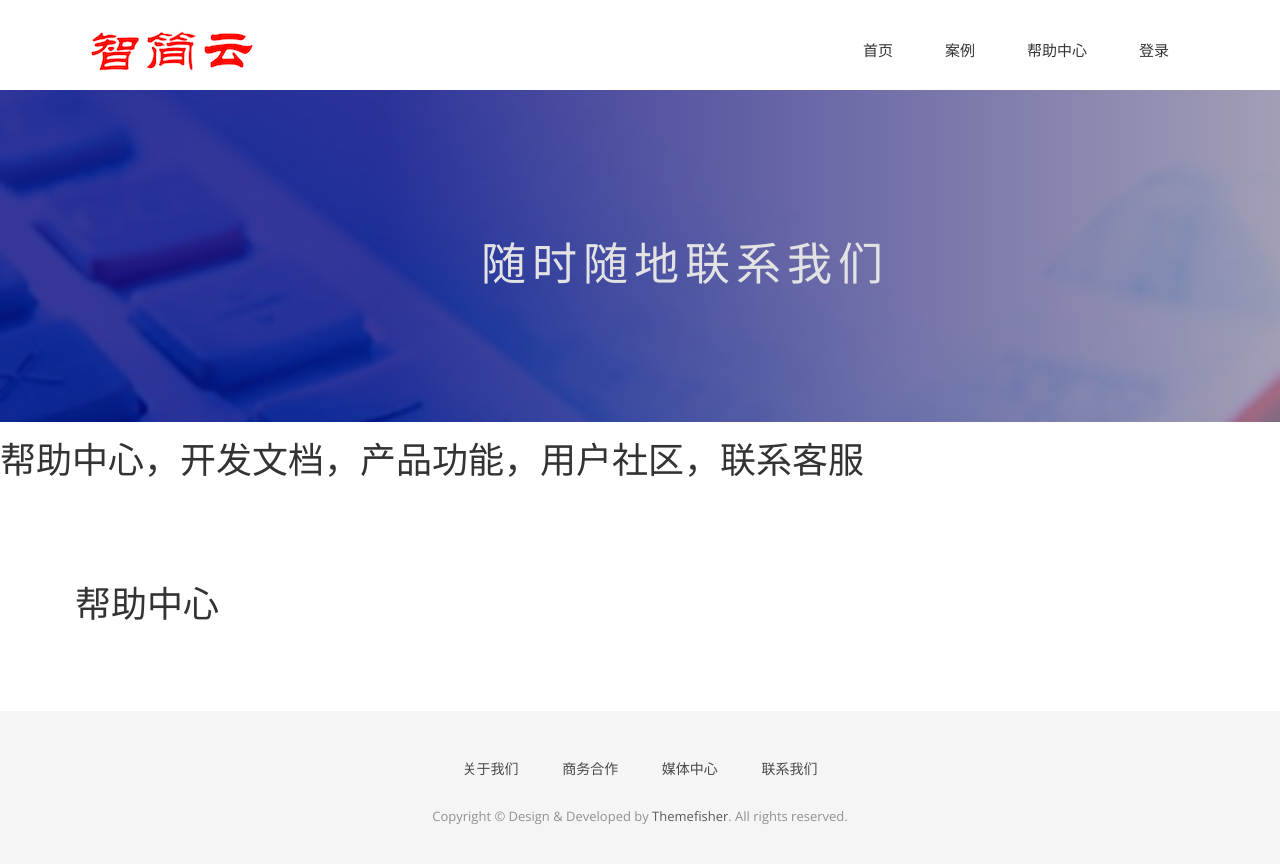
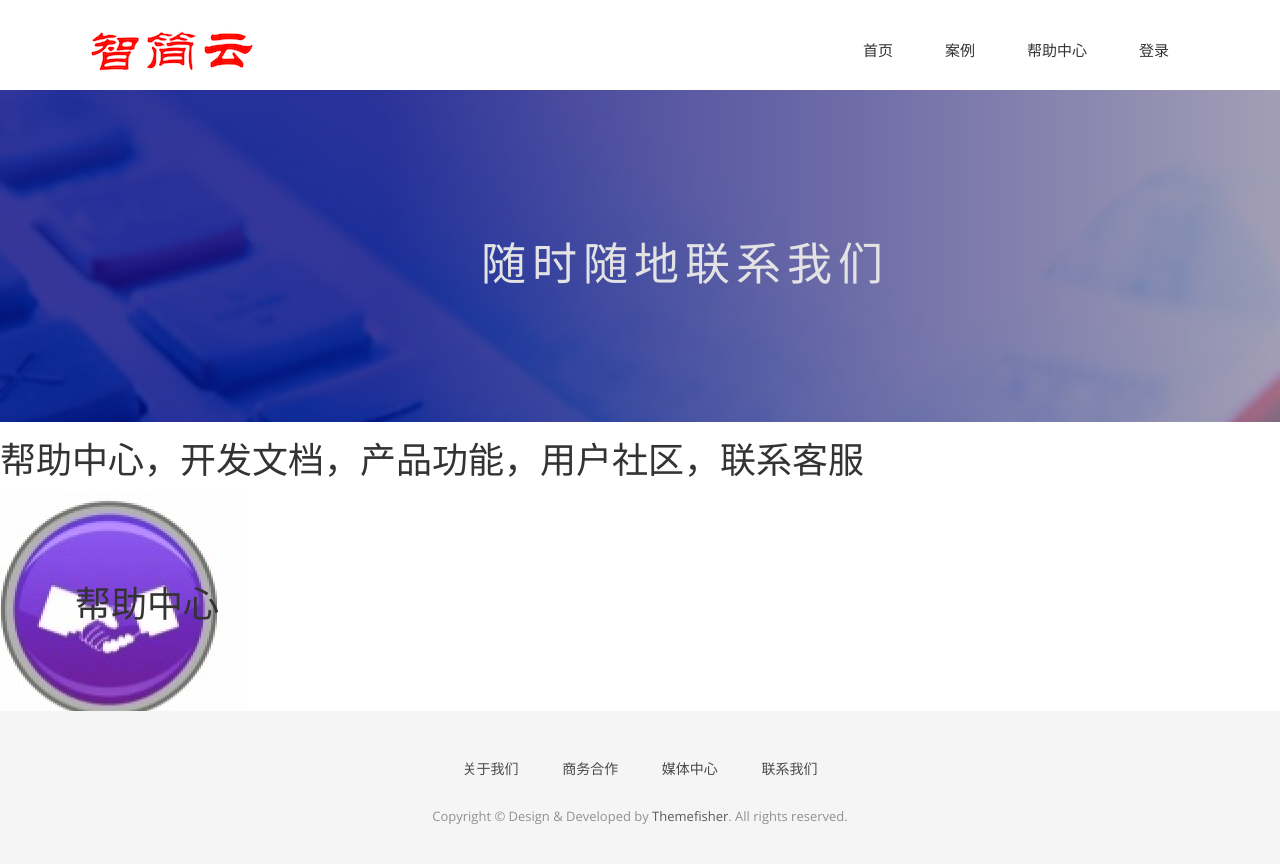
Before and after one commit to dreampivot/slipscloud.github.io, a Jekyll site: the page built from help.html, in a window 1280 px wide. Shown: the top 864 px of the page. Built offline with Jekyll 4.4.1, drawn with Linux system fonts in a browser that asks for light colours; nearby versions of some CDN libraries; some web fonts are replaced.

Commit message:
Update help.html

```diff
--- a/help.html
+++ b/help.html
@@ -21,7 +21,7 @@ permalink: /help/
 
 <style>
          #helpbackground {
-            background-image:  url(./img/icons/ICON-B-CL-Help.png);
+            background-image:  url(../img/icons/ICON-B-CL-Help.png);
             background-position: left top, left top;
             background-repeat: no-repeat, repeat;
             padding: 75px;
```
